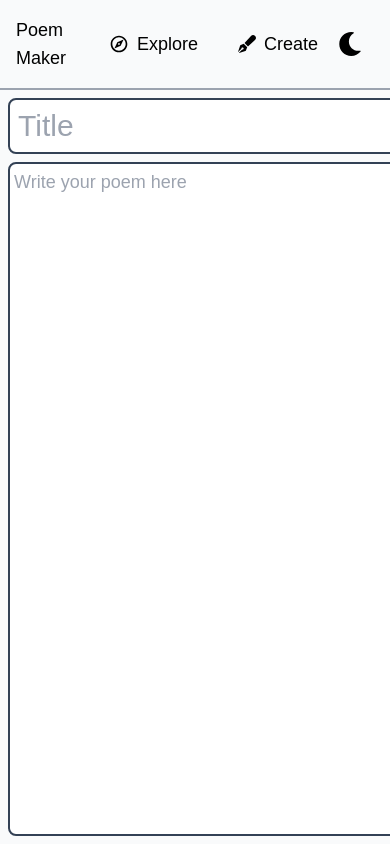
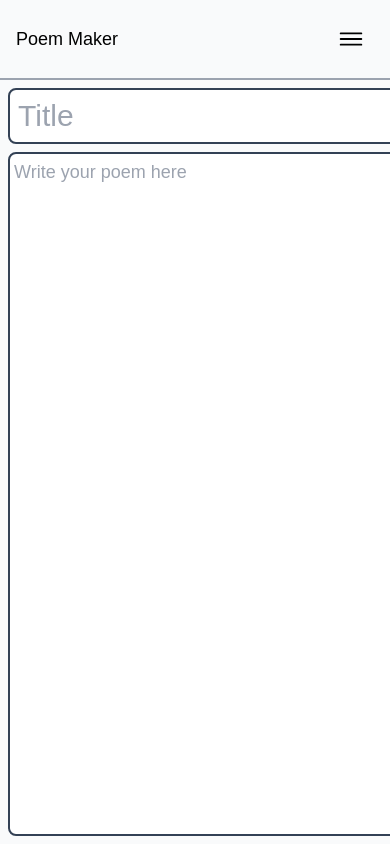
Before and after one commit to turtledev65/Poem-Maker, a Next.js app: page /poem/create/edit in a window 390 px wide. Shown: the top 844 px of the page. Built offline with nearby package versions, Linux system fonts and the light colour scheme.

Commit message:
Make the navbar look better on mobile

```diff
--- a/src/app/_components/navbar.tsx
+++ b/src/app/_components/navbar.tsx
@@ -1,29 +1,60 @@
+"use client";
+
 import Link from "next/link";
 import ThemeToggle from "./theme-button";
 import { FaPenFancy } from "react-icons/fa";
 import { MdOutlineExplore } from "react-icons/md";
+import { IoMenuOutline } from "react-icons/io5";
+import { useState } from "react";
 
 const Navbar = () => {
+  const [active, setActive] = useState(false);
+
   return (
-    <nav className="sticky top-0 z-20 flex w-full items-center justify-evenly border-b-2 border-solid border-b-gray-400 bg-gray-50 p-4 text-lg transition-colors dark:border-b-gray-600 dark:bg-neutral-900 dark:text-white">
+    <nav className="sticky top-0 z-40 flex w-full items-center justify-between border-b-2 border-solid border-b-gray-400 bg-gray-50 p-4 text-lg dark:border-b-gray-600 dark:bg-neutral-900 dark:text-white md:justify-evenly">
       <Link href="/">Poem Maker</Link>
-      <div className="flex gap-6">
+      <button
+        onClick={() => setActive(prev => !prev)}
+        className="rounded-lg p-2 hover:bg-slate-100 dark:hover:bg-zinc-800 md:hidden"
+      >
+        <IoMenuOutline className="text-3xl" />
+      </button>
+      <div
+        className={`absolute left-0 right-0 top-full flex flex-col overflow-hidden rounded-b-lg bg-gray-50 transition-all dark:bg-neutral-900 md:hidden ${active ? "max-h-screen shadow-md" : "max-h-0 shadow-none"}`}
+      >
         <Link
           href="/explore"
-          className="flex flex-row items-center gap-2 rounded-lg p-2 transition-all hover:bg-slate-100 dark:hover:bg-zinc-800"
+          className="flex flex-row items-center gap-2 p-2 hover:bg-slate-100 dark:hover:bg-zinc-800"
         >
           <MdOutlineExplore className="text-xl" />
           Explore
         </Link>
         <Link
           href="/poem/create/edit"
-          className="flex items-center gap-2 rounded-lg p-2 transition-all hover:bg-slate-100 dark:hover:bg-zinc-800"
+          className="flex items-center gap-2 p-2 hover:bg-slate-100 dark:hover:bg-zinc-800"
+        >
+          <FaPenFancy />
+          Create
+        </Link>
+        <ThemeToggle className="rounded-none" />
+      </div>
+      <div className="hidden gap-2 md:flex">
+        <Link
+          href="/explore"
+          className="flex flex-row items-center gap-2 rounded-lg p-2 hover:bg-slate-100 dark:hover:bg-zinc-800"
+        >
+          <MdOutlineExplore className="text-xl" />
+          Explore
+        </Link>
+        <Link
+          href="/poem/create/edit"
+          className="flex items-center gap-2 rounded-lg p-2 hover:bg-slate-100 dark:hover:bg-zinc-800"
         >
           <FaPenFancy />
           Create
         </Link>
       </div>
-      <ThemeToggle />
+      <ThemeToggle className="hidden md:inline" />
     </nav>
   );
 };
--- a/src/app/_components/theme-button.tsx
+++ b/src/app/_components/theme-button.tsx
@@ -4,18 +4,20 @@ import { useContext } from "react";
 import { ThemeContext } from "../_providers/theme-provider";
 import { FaSun, FaMoon } from "react-icons/fa";
 
-const ThemeToggle = () => {
+type Props = {
+  className?: string;
+};
+const ThemeToggle = ({ className }: Props) => {
   const { mode, setMode } = useContext(ThemeContext);
 
   return (
-    <>
-      <button
-        onClick={() => setMode(prev => (prev === "light" ? "dark" : "light"))}
-        className="colors rounded-full p-3 text-2xl transition-colors hover:bg-slate-100 dark:hover:bg-zinc-800"
-      >
-        {mode === "light" ? <FaMoon /> : <FaSun />}
-      </button>
-    </>
+    <button
+      onClick={() => setMode(prev => (prev === "light" ? "dark" : "light"))}
+      className={`flex items-center gap-2 rounded-full p-3 text-2xl hover:bg-slate-100 dark:hover:bg-zinc-800 ${className}`}
+    >
+      {mode === "light" ? <FaMoon /> : <FaSun />}
+      <p className="text-lg md:hidden">{mode}</p>
+    </button>
   );
 };
 export default ThemeToggle;
--- a/src/app/layout.tsx
+++ b/src/app/layout.tsx
@@ -11,7 +11,7 @@ const RootLayout = ({ children }: Props) => {
     <html lang="en">
       <body>
         <Providers>
-          <div className="flex min-h-screen flex-col bg-gray-50 dark:bg-neutral-950">
+          <div className="flex min-h-dvh flex-col bg-gray-50 dark:bg-neutral-950">
             <Navbar />
             {children}
           </div>
--- a/src/app/page.tsx
+++ b/src/app/page.tsx
@@ -30,7 +30,7 @@ const Home = () => {
               </Link>
               <Link
                 href="/poem/create/edit"
-                className="flex flex-row items-center justify-center rounded-lg bg-blue-500 px-2 py-4 text-xl text-white  hover:opacity-90"
+                className="flex flex-row items-center justify-center rounded-lg bg-blue-500 px-2 py-4 text-xl text-white hover:opacity-90"
               >
                 Get Started
                 <MdArrowRightAlt className="text-4xl" />
```
